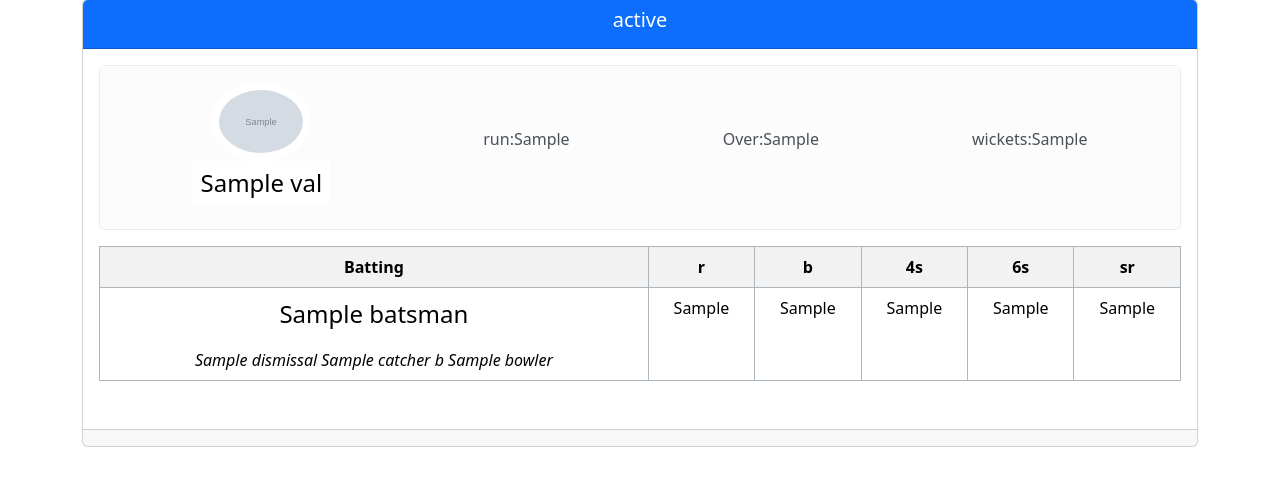
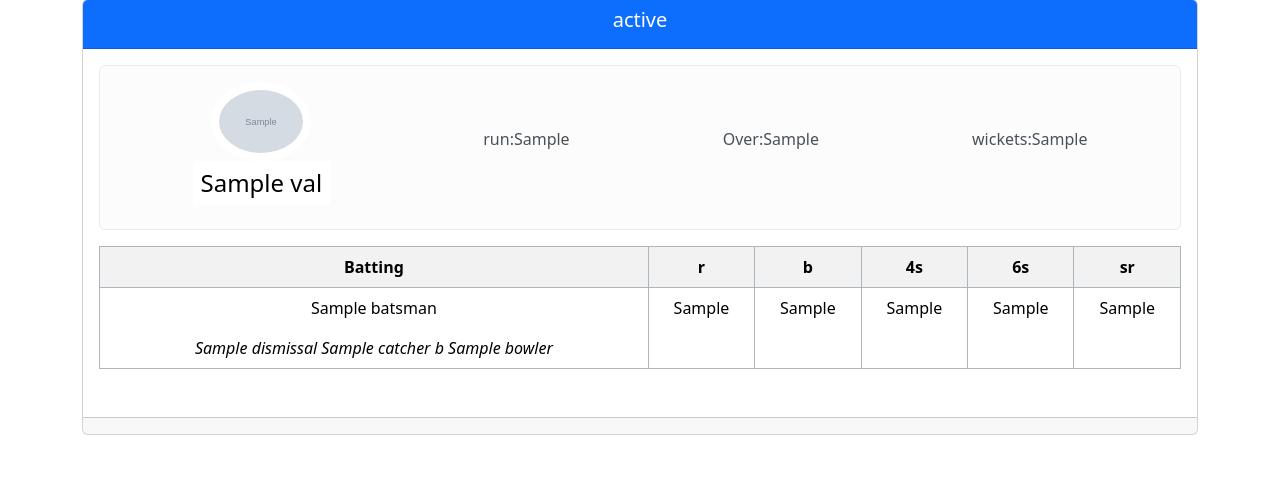
Before and after one commit to RajMasihi/cricket_data, a Django app: page /fantacyscorecard/1 in a window 1280 px wide. Shown: the part 215-701 px from the top of the page. Run offline with Django 5.2, Linux system fonts and the light colour scheme; tables that the repository leaves empty hold one stand-in row (values such as "Sample post"); grey boxes marked "Sample" are stand-in pictures; a database or web service that is not in the repository returns one stand-in record (values such as "Sample title"); data that the repository does not hold is empty; parts of the project's set-up code (start-up, migrations or seed data) failed here and were passed over.

Commit message:
font update size

```diff
--- a/cricketdata/templates/fantacyscorecard.html
+++ b/cricketdata/templates/fantacyscorecard.html
@@ -33,7 +33,7 @@
 
               <tr>
                 <td>
-                  <p class="fs-4">
+                  <p class="fs-6">
                     {{bats.batsman.name}}
                   </p>
                   {% if bats.dismissal %}
```
